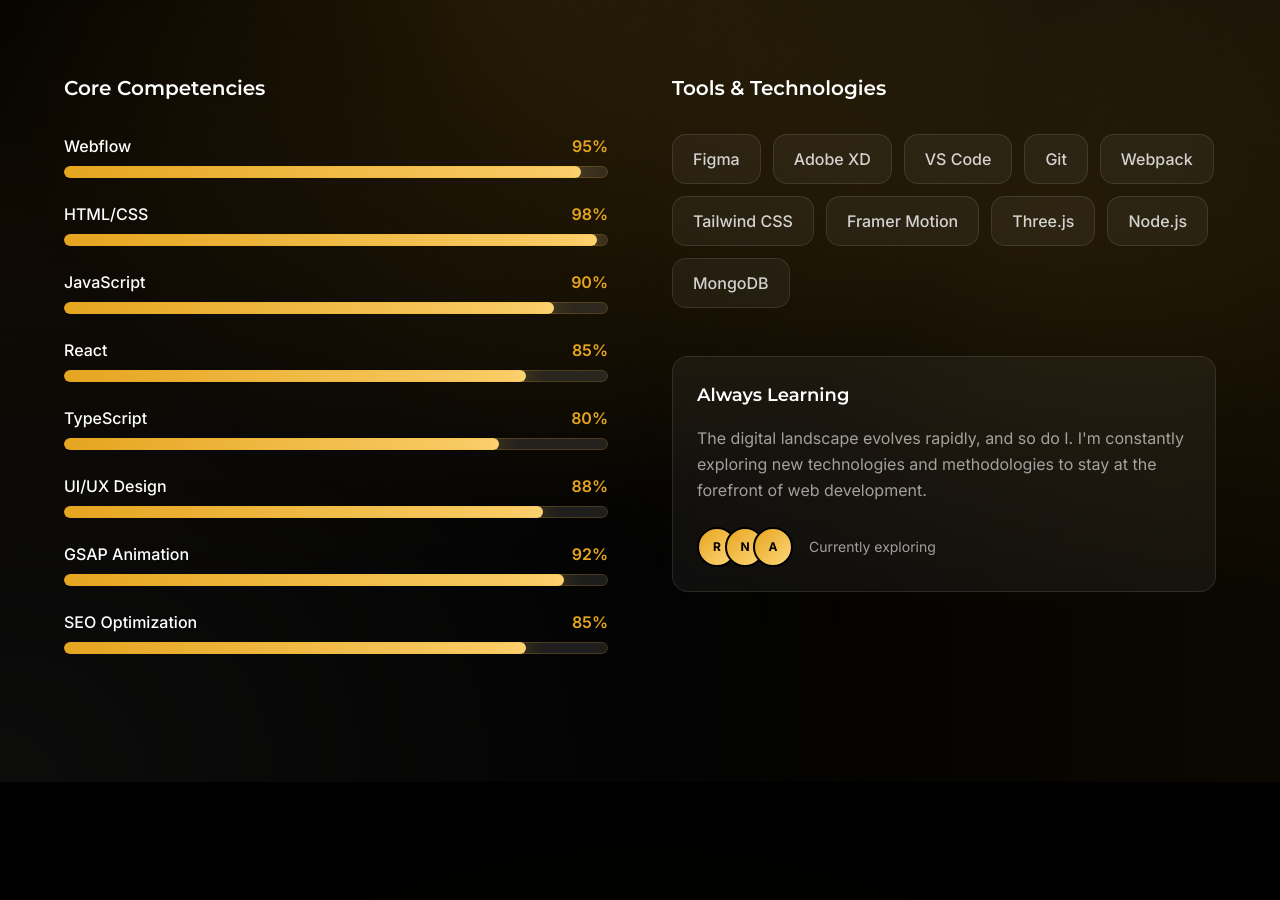
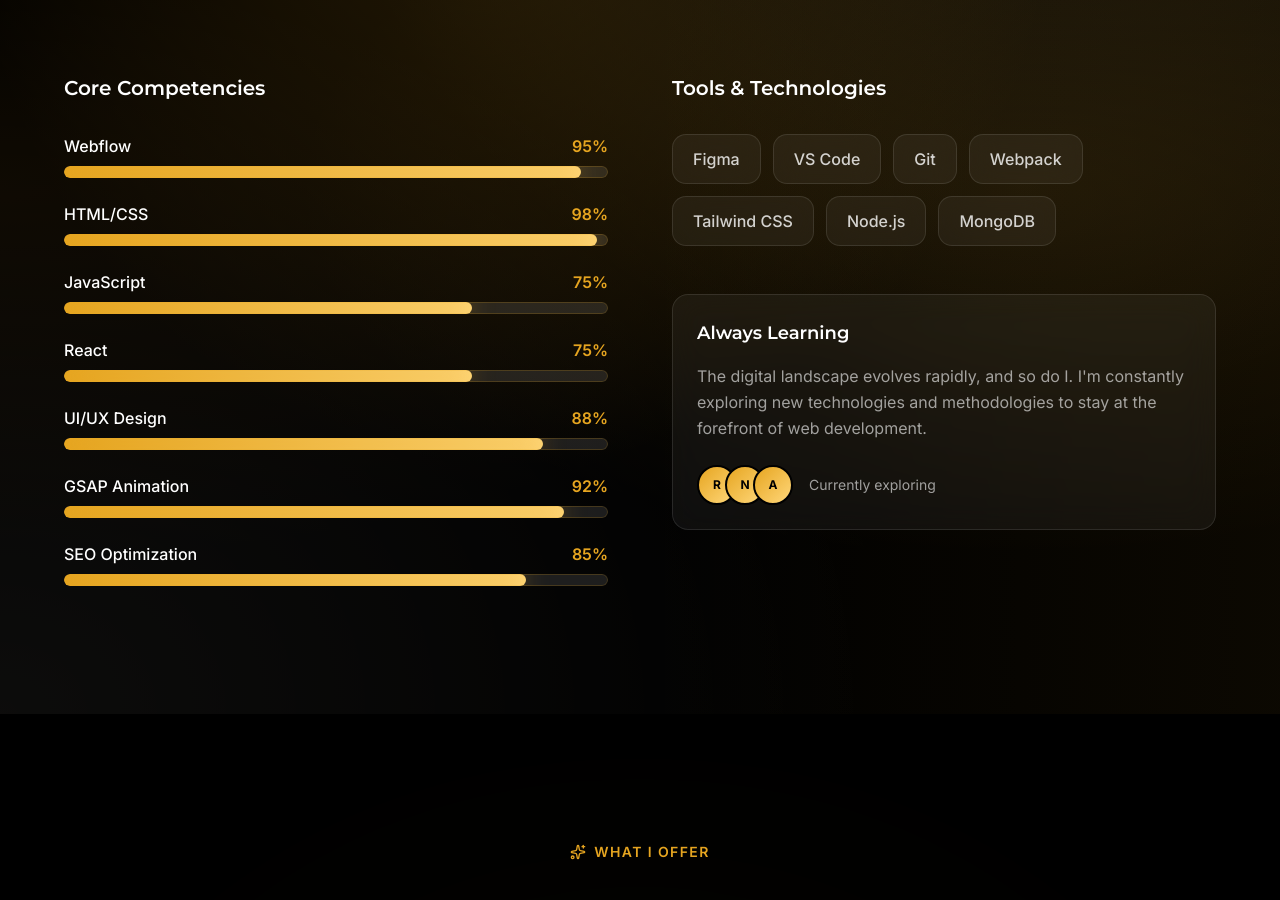
Before and after one commit to joy11122/joyantoportfoliowithmesh, a React (Vite) app: page / in a window 1280 px wide. Shown: the part 2780-3680 px from the top of the page. Built offline with nearby package versions, Linux system fonts and the light colour scheme.

Commit message:
Adjust skill levels and update tools list
Updated skill levels for JavaScript and React, and removed Framer Motion and Three.js from tools.

```diff
--- a/src/sections/Skills.tsx
+++ b/src/sections/Skills.tsx
@@ -12,17 +12,17 @@
   const skills = [
     { name: 'Webflow', level: 95, color: 'from-topaz to-golden' },
     { name: 'HTML/CSS', level: 98, color: 'from-topaz to-golden' },
-    { name: 'JavaScript', level: 90, color: 'from-topaz to-golden' },
-    { name: 'React', level: 85, color: 'from-topaz to-golden' },
-    { name: 'TypeScript', level: 80, color: 'from-topaz to-golden' },
+    { name: 'JavaScript', level: 75, color: 'from-topaz to-golden' },
+    { name: 'React', level: 75, color: 'from-topaz to-golden' },
+
     { name: 'UI/UX Design', level: 88, color: 'from-topaz to-golden' },
     { name: 'GSAP Animation', level: 92, color: 'from-topaz to-golden' },
     { name: 'SEO Optimization', level: 85, color: 'from-topaz to-golden' },
   ];
 
   const tools = [
-    'Figma', 'Adobe XD', 'VS Code', 'Git', 'Webpack', 'Tailwind CSS',
-    'Framer Motion', 'Three.js', 'Node.js', 'MongoDB'
+    'Figma', 'VS Code', 'Git', 'Webpack', 'Tailwind CSS',
+      'Node.js', 'MongoDB'
   ];
 
   useEffect(() => {
```
